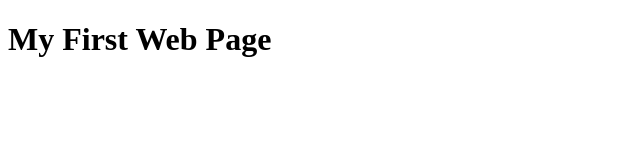
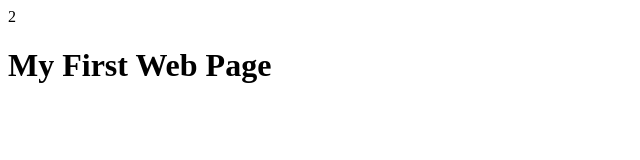
Before and after one commit to wphousie/wphousie, a plain HTML site: page index.html in a window 1280 px wide. Shown: the whole page, without its empty margins (0-640 px from the left). Drawn offline with Linux system fonts and the light colour scheme.

Commit message:
Update index.html

```diff
--- a/index.html
+++ b/index.html
@@ -5,12 +5,10 @@
 
 
 <script>
-function myFunction() {
+
   var x = Math.floor((Math.random() * 2) + 1);
-  document.getElementById("demo").innerHTML = x;
   document.write(x);
-}
-  myFunction();
+
 
 
 </script>
```
